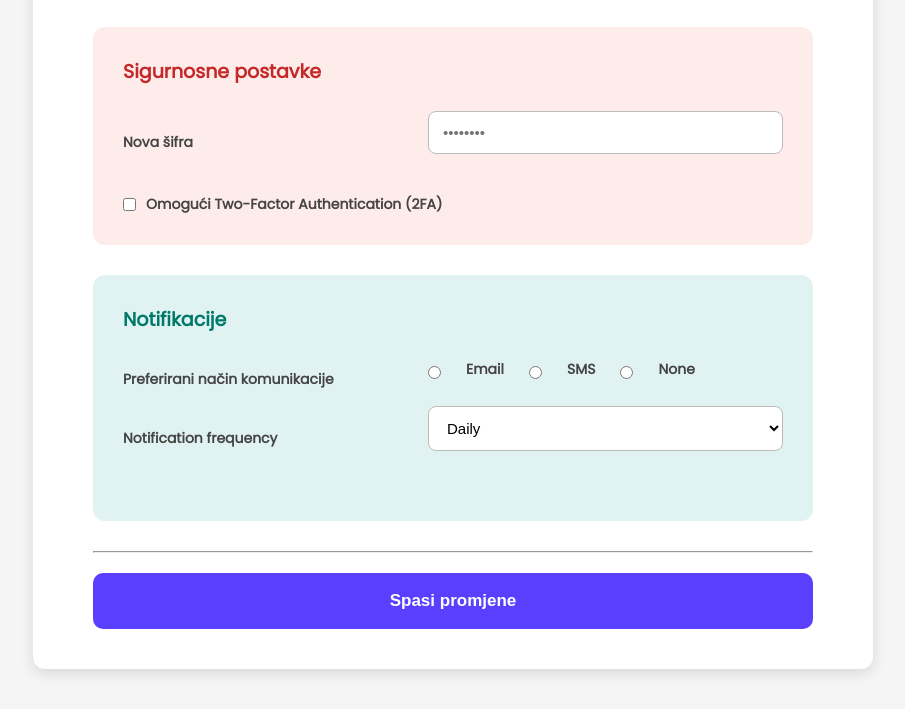
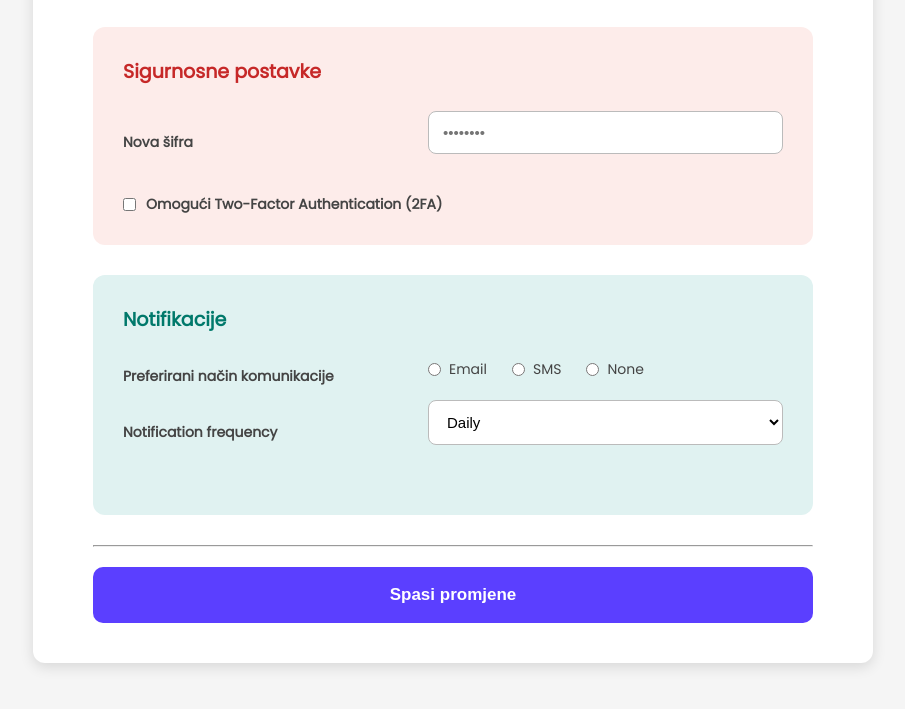
Before and after one commit to edulabic/ScenarijPro, a plain HTML site: page html/user.html in a window 1280 px wide. Shown: the part 572-1281 px from the top of the page, without its empty margins (187-1092 px from the left). Drawn offline with Linux system fonts and the light colour scheme.

Commit message:
Z3 ispravak prelamanja za radio

```diff
--- a/css/user.css
+++ b/css/user.css
@@ -140,6 +140,24 @@ label {
     display: flex;
     align-items: center;
     gap: 25px;
+    flex-wrap: wrap;
+}
+
+.radio-item {
+    display: flex;
+    align-items: center;
+    gap: 8px;
+    white-space: nowrap;
+}
+
+.radio-item label {
+    margin-bottom: 0;
+    font-weight: normal;
+}
+
+.radio-item input[type="radio"] {
+    margin: 0;
+    cursor: pointer;
 }
 
 button {
--- a/html/user.html
+++ b/html/user.html
@@ -39,12 +39,18 @@
             <div class="radio-wrapper">
                 <label class="main-label">Preferirani način komunikacije</label>
                 <div class="radio-container">
+                    <div class="radio-item">
                     <input type="radio" id="email-radio" name="contact" value="Email">
                     <label for="email-radio">Email</label>
+                    </div>
+                    <div class="radio-item">
                     <input type="radio" id="SMS" name="contact" value="SMS">
                     <label for="SMS">SMS</label>
+                    </div>
+                    <div class="radio-item">
                     <input type="radio" id="none" name="contact" value="None">
                     <label for="none">None</label>
+                    </div>
                 </div>
             </div>
                 <div class="form-row">
```
